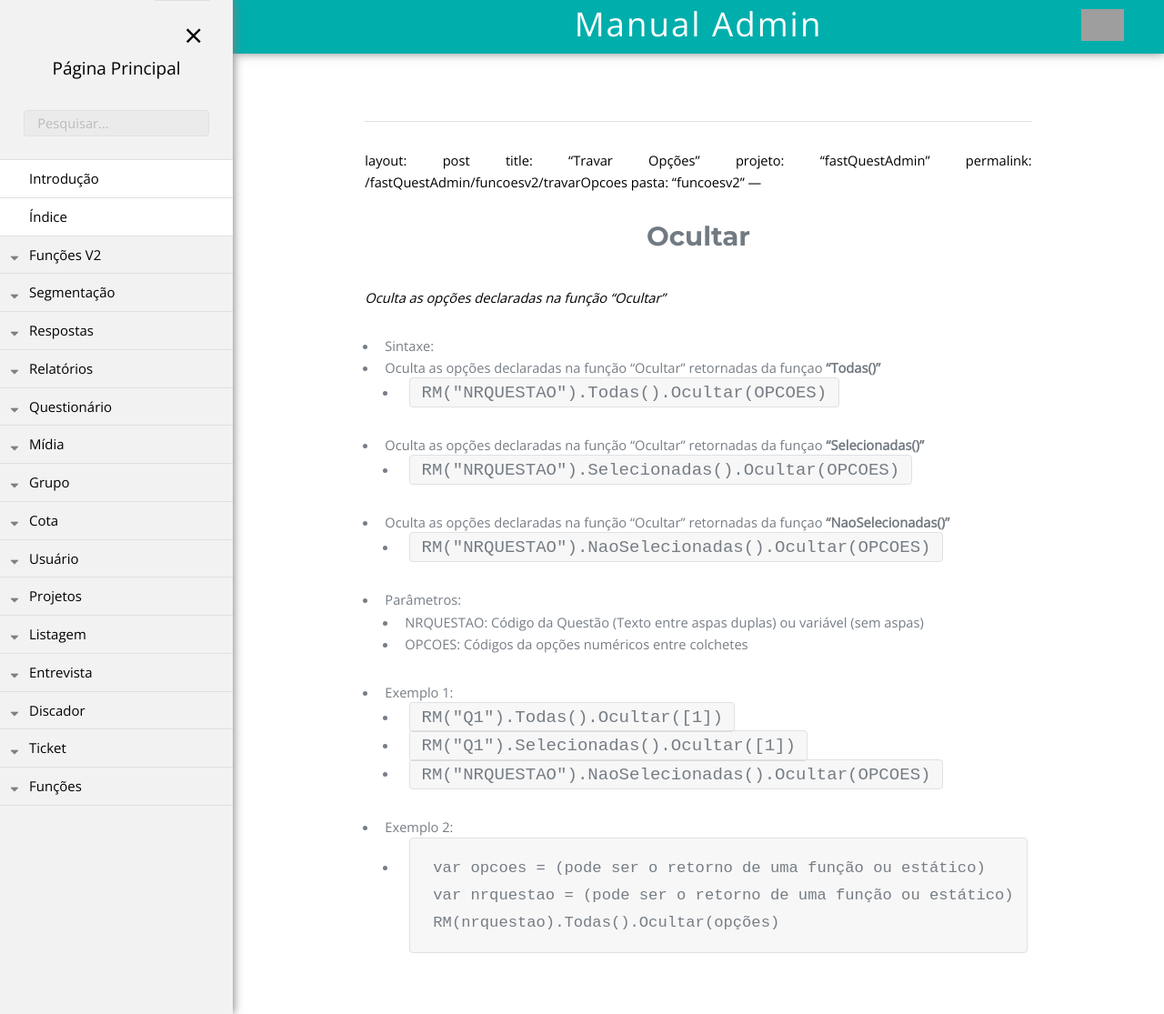
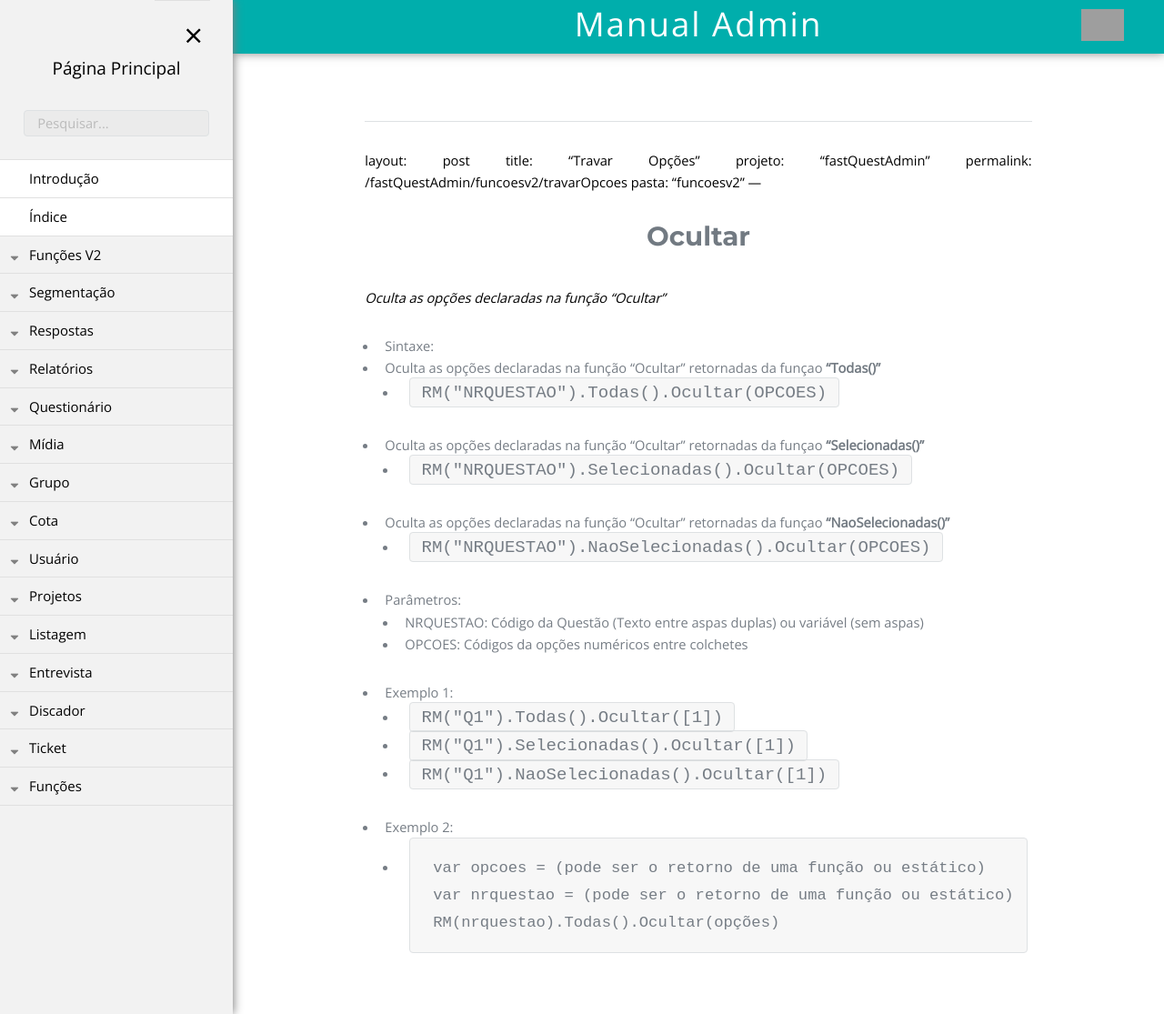
Before and after one commit to rogerio-figueiredo-hsr/hsrtechonline.github.io, a Jekyll site: the page built from _posts/2019-04-01-ocultar-opcoes.md, in a window 1280 px wide and 1115 px high. Shown: the whole window at 91% size. Built offline with Jekyll 4.4.1, drawn with Linux system fonts in a browser that asks for light colours; grey boxes are pictures that could not be loaded.

Commit message:
Update 2019-04-01-ocultar-opcoes.md

```diff
--- a/_posts/2019-04-01-ocultar-opcoes.md
+++ b/_posts/2019-04-01-ocultar-opcoes.md
@@ -30,7 +30,7 @@ pasta: "funcoesv2"
 - Exemplo 1:
   - `RM("Q1").Todas().Ocultar([1])`
   - `RM("Q1").Selecionadas().Ocultar([1])`
-  - `RM("NRQUESTAO").NaoSelecionadas().Ocultar(OPCOES)`
+  - `RM("Q1").NaoSelecionadas().Ocultar([1])`
 - Exemplo 2:
     - <pre>
       <code>var opcoes = (pode ser o retorno de uma função ou estático)
```
